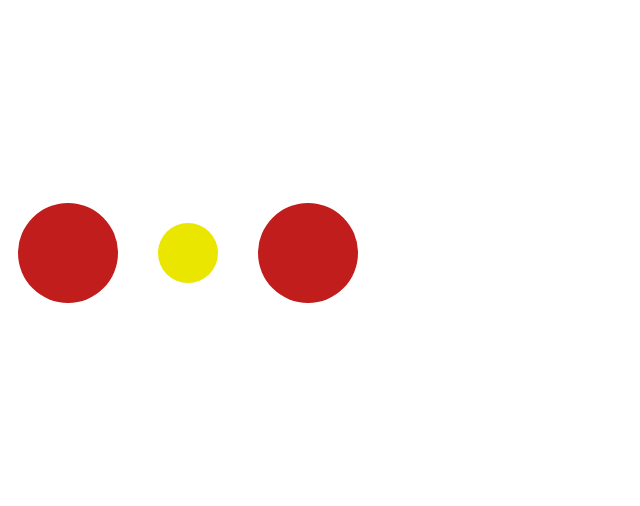
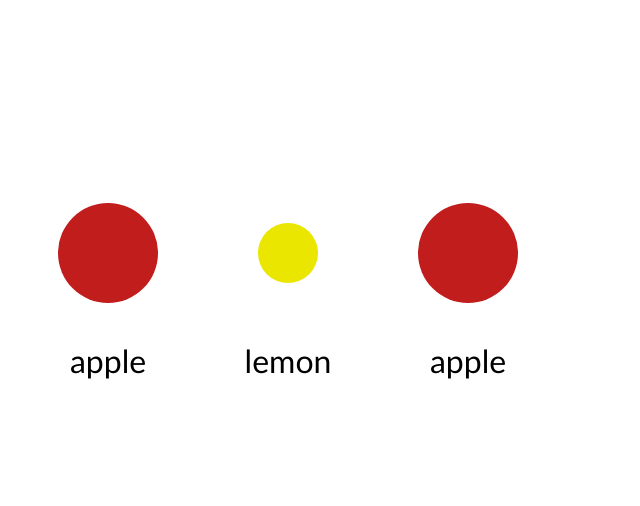
Before and after one commit to austinpagotto/D3-testing-grounds, a plain HTML site: page generalUpdate.html in a window 1280 px wide. Shown: the part 5-511 px from the top of the page, without its empty margins (0-640 px from the left). Drawn offline with nearby package versions, Linux system fonts and the light colour scheme.

Commit message:
nested pattern

```diff
--- a/fruitbowl.js
+++ b/fruitbowl.js
@@ -6,21 +6,24 @@ const radiusScale = d3.scaleOrdinal()
 .domain(['apple','lemon'])
 .range(['50','30']);
 
-const xPosition = (d,i)=> i *120 + 60;
+// const xPosition = (d,i)=> i *120 + 60;
 const fruitBowl = (selection,{fruits}) => {
-    const circles = selection.selectAll('circle')
-    .data(fruits,d => d.id);
 
-    circles.enter().append('circle')
-      .attr('cx',xPosition)
-      .attr('cy',height/2)
-      .attr('r',0)
-    .merge(circles)
+  const groups = selection.selectAll('g')
+  .data(fruits,d => d.id);
+
+ const groupsEnter =  groups.enter().append('g');
+  groupsEnter.merge(groups)
+  .attr('transform',(d,i) => `translate(${i *180 + 100},${height/2})`);
+    groups.exit().remove();
+
+    groupsEnter.append('circle')
+    .merge(groups.select('circle'))
       .attr('fill',d => colorScale(d.type))
-    .transition().duration(1000)
-      .attr('cx',xPosition)
       .attr('r',d => radiusScale(d.type));
 
-    circles.exit().transition().duration(1000).attr('r',0)
-    .remove();
+      groupsEnter.append('text')
+      .merge(groups.select('text'))
+      .text(d => d.type)
+      .attr('y',120);
   }
--- a/generalUpdate.css
+++ b/generalUpdate.css
@@ -2,3 +2,9 @@ svg{
     width: 960px;
     height: 500px;
 }
+
+text {
+    font-size: 2em;
+    text-anchor: middle;
+    font-family: 'Trebuchet MS', 'Lucida Sans Unicode', 'Lucida Grande', 'Lucida Sans', Arial, sans-serif;;
+}
```
